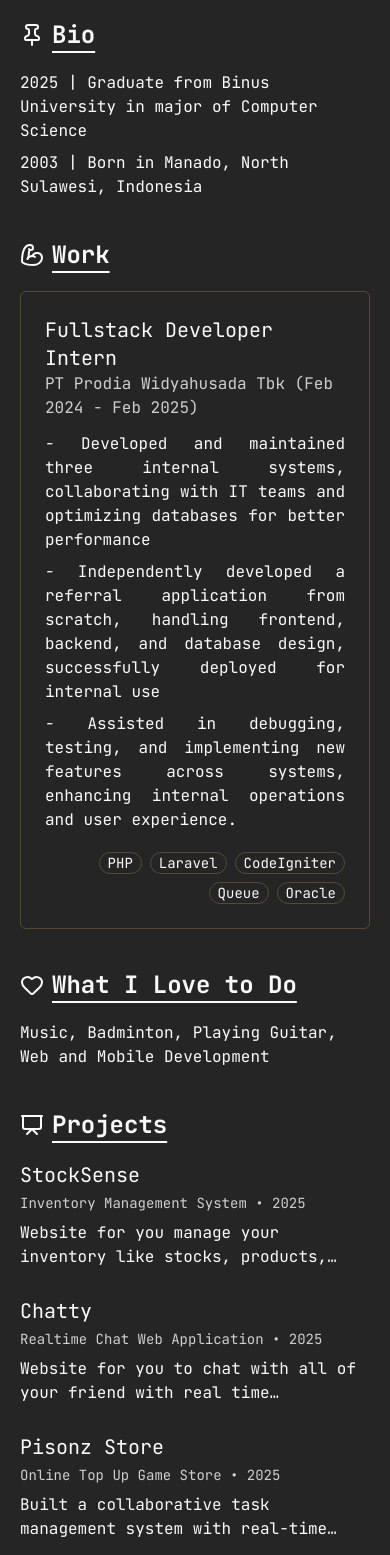
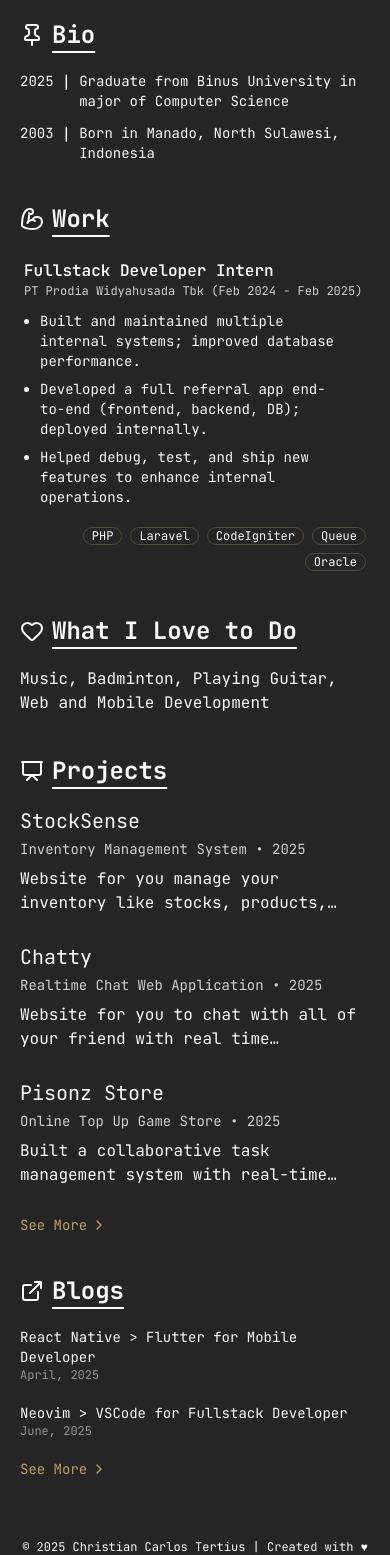
Before and after one commit to ChristianTertius/chris_real_blog, a React (Vite) app in the folder frontend/: page / in a window 390 px wide. Shown: the part 425-1980 px from the top of the page. Built offline with nearby package versions, Linux system fonts and the light colour scheme.

Commit message:
(FE) updated for mobile view

```diff
--- a/frontend/src/App.css
+++ b/frontend/src/App.css
@@ -26,7 +26,6 @@
 
 body {
   @apply font-jetbrains;
-  /* @apply text-[.85rem] */
 }
 
 /* for hide scrollbar */
--- a/frontend/src/components/About.tsx
+++ b/frontend/src/components/About.tsx
@@ -79,7 +79,6 @@
       <TopBlog />
     </div>
   )
-
 }
 
 export default About
--- a/frontend/src/components/Bio.tsx
+++ b/frontend/src/components/Bio.tsx
@@ -17,9 +17,13 @@
         <PinIcon className="size-6" />
         <h1 className="text-2xl font-bold underline underline-offset-8">Bio</h1>
       </div>
-      <div className="mt-5 space-y-2">
+      <div className="mt-5 space-y-3">
         {bios.map((bio) => (
-          <h1 key={bio.id}>{bio.year} | {bio.description}</h1>
+          <div className="flex gap-2 items-top">
+            <h1 key={bio.id} className="text-sm sm:text-base">{bio.year}</h1>
+            <div>|</div>
+            <h1 key={bio.id} className="text-sm sm:text-base">{bio.description}</h1>
+          </div>
         ))}
       </div>
     </div>
--- a/frontend/src/components/Blog.tsx
+++ b/frontend/src/components/Blog.tsx
@@ -63,13 +63,13 @@
 
 
       {currentBlog.map((blog) => (
-        <Link to={`/blogs/${blog.id}`} className="text-lg my-3 flex justify-between group items-center group-hover:text-third transition-all duration-50 group-hover:underline underline-offset-10">
+        <Link to={`/blogs/${blog.id}`} className="text-sm flex-wrap sm:text-lg my-3 flex justify-between group items-center group-hover:text-third transition-all duration-50 group-hover:underline underline-offset-10">
           <h1 className="group-hover:text-third group-hover:underline">
             {blog.title}
           </h1>
-          <div className="rounded-md duration-50 flex gap-2 items-center justify-between group flex-wrap">
-            <p className="group-hover:text-third transition-all duration-50 group-hover:underline underline-offset-10">{blog.date}</p>
-          </div>
+
+          <p className="group-hover:text-third text-sm transition-all duration-50 group-hover:underline underline-offset-10">{blog.date}</p>
+
         </Link>
       ))}
       {/* Pagination Controls */}
--- a/frontend/src/components/BlogDetail.tsx
+++ b/frontend/src/components/BlogDetail.tsx
@@ -20,7 +20,7 @@
   }, [id, navigate])
   useDocumentTitle(blog ? `Blog - ${blog.title} - Chris` : "Blog - Chris");
   return (
-    <div className="mt-5">
+    <div className="mt-5 p-5 sm:p-0">
       <button
         onClick={() => navigate('/blogs')}
         className="flex items-center cursor-pointer gap-2 mb-5 hover:text-third transition-all"
@@ -31,9 +31,9 @@
       <h1 className="text-2xl font-bold">{blog?.title}</h1>
       <p className="opacity-60">{blog?.date}</p>
 
-      <div className="text-justify my-5 rounded-md duration-50 gap-2 items-center justify-between group text-base/loose">
+      <div className="text-left sm:text-justify my-5 rounded-md duration-50 gap-2 items-center justify-between group text-base/loose">
         <h1 className="text-third inline-block text-lg">Summary:</h1> <br />
-        <p className="mb-3">
+        <p className="mb-3 text-sm sm:text-base leading-8">
           {blog?.content}
         </p>
         {blog?.content_image && (
--- a/frontend/src/components/Footer.tsx
+++ b/frontend/src/components/Footer.tsx
@@ -1,6 +1,6 @@
 const Footer = () => {
   return (
-    <div className="p-5 text-center text-sm">© 2025 Christian Carlos Tertius | Created with ♥ in the West Jakarta</div>
+    <div className="p-5 text-center text-xs sm:text-sm">© 2025 Christian Carlos Tertius | Created with ♥ in the West Jakarta</div>
   )
 }
 
--- a/frontend/src/components/TopBlog.tsx
+++ b/frontend/src/components/TopBlog.tsx
@@ -19,10 +19,10 @@
         <h1 className="text-2xl font-bold underline underline-offset-8">Blogs</h1>
       </div>
       {blogs.map((blog) => (
-        <a href="/blog/blogDetail" className="group mt-5 flex justify-between items-center flex-wrap">
-          <h1 className="text-lg group-hover:text-third transition-all duration-150">{blog.title}</h1>
-          <p className="group-hover:text-third transition-all duration-150">{blog.date}</p>
-        </a>
+        <Link to={`/blogs/${blog.id}`} className="group mt-5 flex justify-between items-center flex-wrap">
+          <h1 className="text-sm sm:text-base group-hover:text-third transition-all duration-150">{blog.title}</h1>
+          <p className="text-xs text-white/50 sm:text-white sm:text-base group-hover:text-third transition-all duration-150">{blog.date}</p>
+        </Link>
       ))}
       <Link to="/blogs" className="text-third text-shadow-amber-950 text-sm items-center mt-5 flex gap-1 group hover:underline underline-offset-8">
         See More
--- a/frontend/src/components/Work/WorkCard.tsx
+++ b/frontend/src/components/Work/WorkCard.tsx
@@ -16,19 +16,21 @@
   return (
     <>
       {works.map((work) => (
-        <div className="border border-third/20 dark:border dark:border-third/30 rounded-sm p-6">
+        <div className="sm:border-2 sm:border-third/20 dark:sm:border-third/30 rounded-sm p-1 sm:p-6">
           <div className="flex gap-2 items-center">
-            <h1 className="text-xl">{work.role}</h1>
+            <h1 className="text-base sm:text-xl font-semibold">{work.role}</h1>
           </div>
 
-          <h1 className="opacity-80">{work.place} ({work.date})</h1>
+          <h1 className="opacity-80 text-xs sm:text-base">{work.place} ({work.date})</h1>
           <div className="mt-3">
             {work.description.map((w) => (
-              <div className="my-2 text-justify">{w}</div>
+              <ul className="px-4">
+                <li className="my-2 list-disc text-sm sm:text-base">{w}</li>
+              </ul>
             ))}
             <div className="flex gap-2 mt-5 justify-end flex-wrap">
               {work.techs.map((tech) => (
-                <div className="border border-[#252525]/40 dark:border-third/30 rounded-full px-2 text-sm">{tech}</div>
+                <div className="border border-[#252525]/40 dark:border-third/30 rounded-full px-2 text-xs sm:text-sm">{tech}</div>
               ))}
             </div>
           </div>
--- a/frontend/src/datas/works.json
+++ b/frontend/src/datas/works.json
@@ -4,9 +4,9 @@
     "place": "PT Prodia Widyahusada Tbk",
     "date": "Feb 2024 - Feb 2025",
     "description": [
-      "- Developed and maintained three internal systems, collaborating with IT teams and optimizing databases for better performance",
-      "- Independently developed a referral application from scratch, handling frontend, backend, and database design, successfully deployed for internal use",
-      "- Assisted in debugging, testing, and implementing new features across systems, enhancing internal operations and user experience."
+      "Built and maintained multiple internal systems; improved database performance.",
+      "Developed a full referral app end-to-end (frontend, backend, DB); deployed internally.",
+      "Helped debug, test, and ship new features to enhance internal operations."
     ],
     "techs": [
       "PHP",
```
Also changed, not shown: 1 other file (tests, documents, lock files or other folders).
